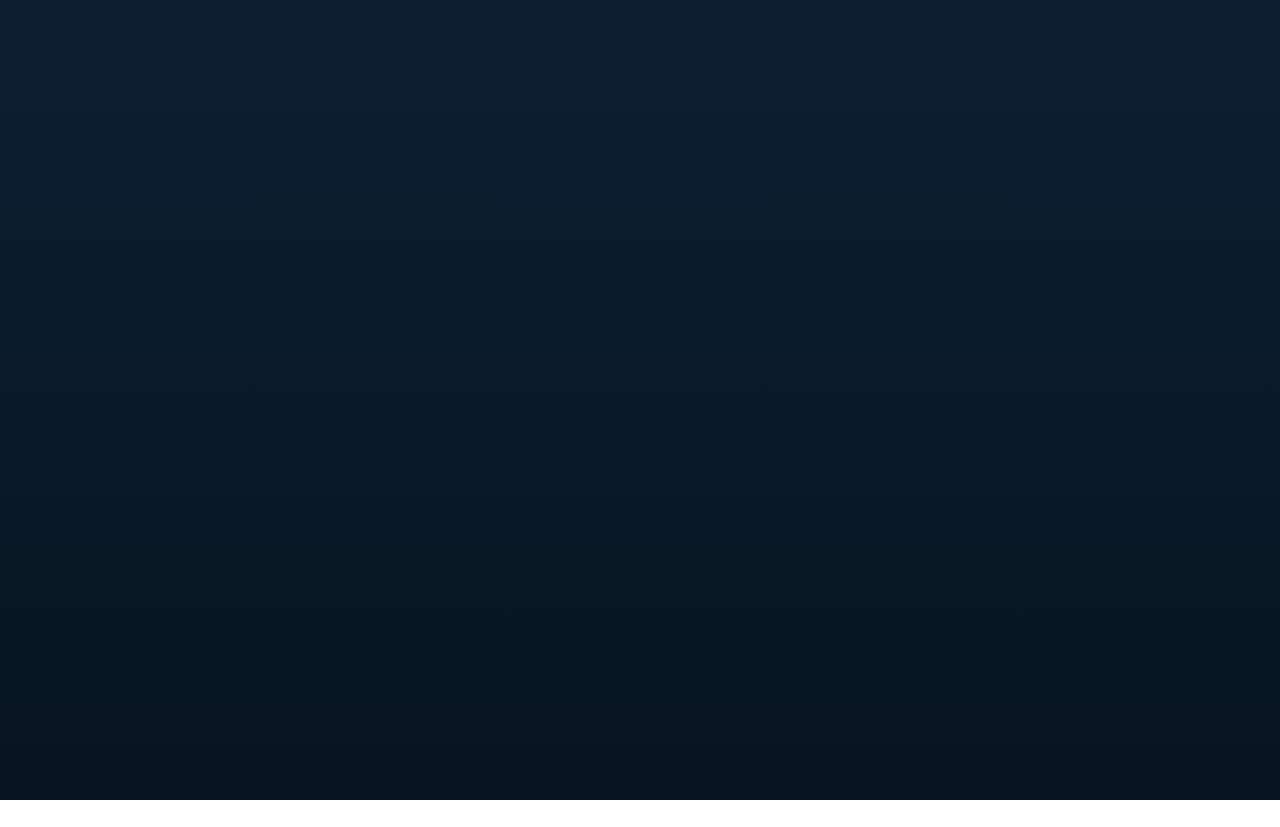
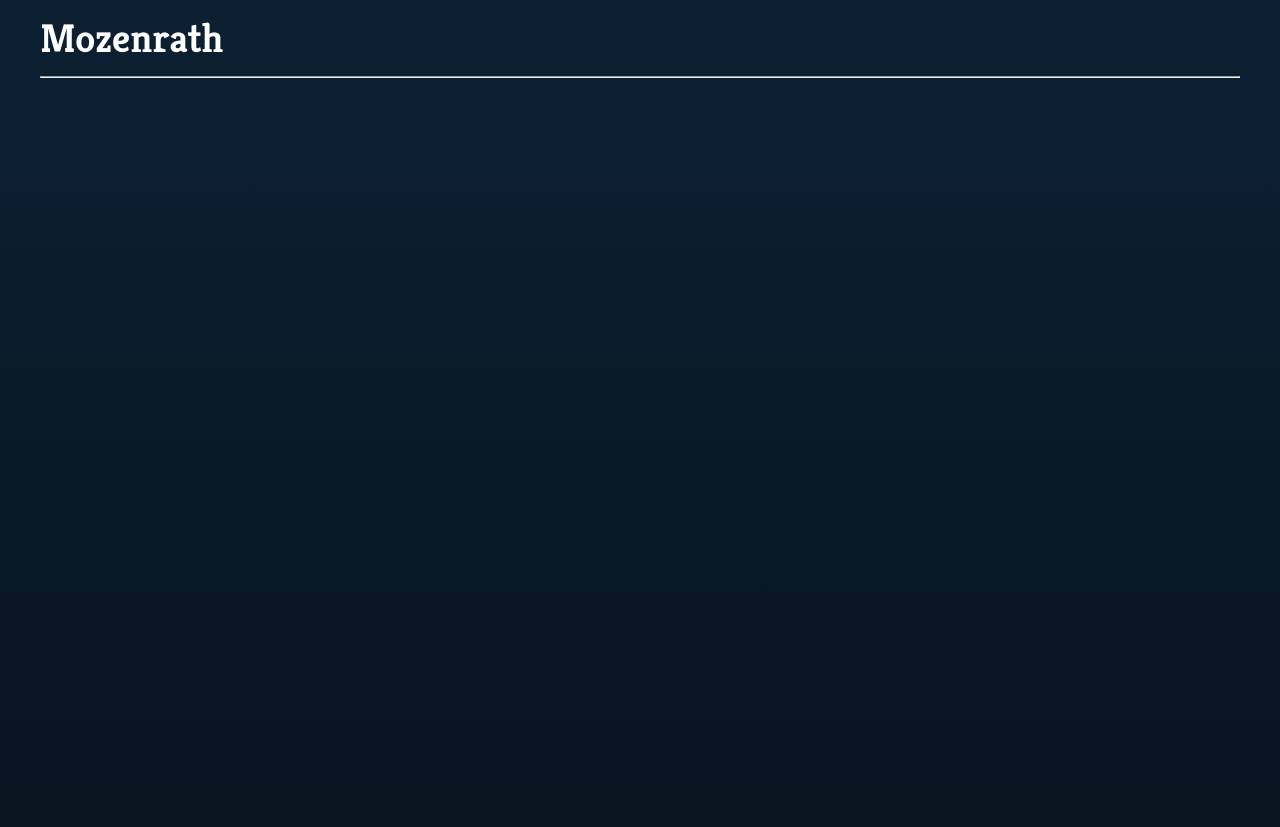
Before and after one commit to jonboucher/the-book-list, a React (Vite) app in the folder frontend/: page /user/1 in a window 1280 px wide. Before the commit this address had no page. Before the commit the page ends 800 px from the top, so only its background shows below. Built offline with nearby package versions, Linux system fonts and the light colour scheme.

Commit message:
Set up test user with localstorage

```diff
--- a/frontend/src/App.tsx
+++ b/frontend/src/App.tsx
@@ -4,6 +4,7 @@ import { BrowserRouter as Router, Routes, Route } from "react-router";
 import HomePage from "./pages/HomePage";
 import BookListPage from "./pages/BookListPage";
 import SearchResultsPage from "./pages/SearchResultsPage";
+import UserHomePage from "./pages/UserHomePage";
 
 function App() {
     return (
@@ -13,6 +14,7 @@ function App() {
                     <Routes>
                         <Route index element={<HomePage />} />
                         <Route path="/search" element={<SearchResultsPage />} />
+                        <Route path="/user/:id" element={<UserHomePage />} />
                         <Route path="/list/:id" element={<BookListPage />} />
                     </Routes>
                 </Router>
--- a/frontend/src/pages/UserHomePage.tsx
+++ b/frontend/src/pages/UserHomePage.tsx
@@ -1,5 +1,39 @@
+import { useState, useEffect } from "react";
+import type { User, BookListData } from "../types";
+import { bookData } from "../../../backend/data/mockBookList";
+
 const UserHomePage = () => {
-    return <div>User Home Page</div>;
+    const [user, setUser] = useState<User>();
+
+    useEffect(() => {
+        const stored = localStorage.getItem("users");
+        let data;
+
+        if (stored) {
+            data = JSON.parse(stored)[0] as User;
+        } else {
+            console.log("best");
+            data = {
+                id: 1,
+                username: "Mozenrath",
+                userLists: [bookData],
+            };
+
+            localStorage.setItem("users", JSON.stringify([data]));
+        }
+
+        setUser(data);
+    }, []);
+
+    return (
+        <>
+            <div>
+                <h1>{user?.username}</h1>
+                <hr />
+                <div></div>
+            </div>
+        </>
+    );
 };
 
 export default UserHomePage;
--- a/frontend/src/types.ts
+++ b/frontend/src/types.ts
@@ -48,3 +48,9 @@ export type BookListData = {
     description: string;
     books: GoogleBooksResponse;
 };
+
+export type User = {
+    id: number;
+    username: string;
+    userLists: BookListData[];
+};
```
